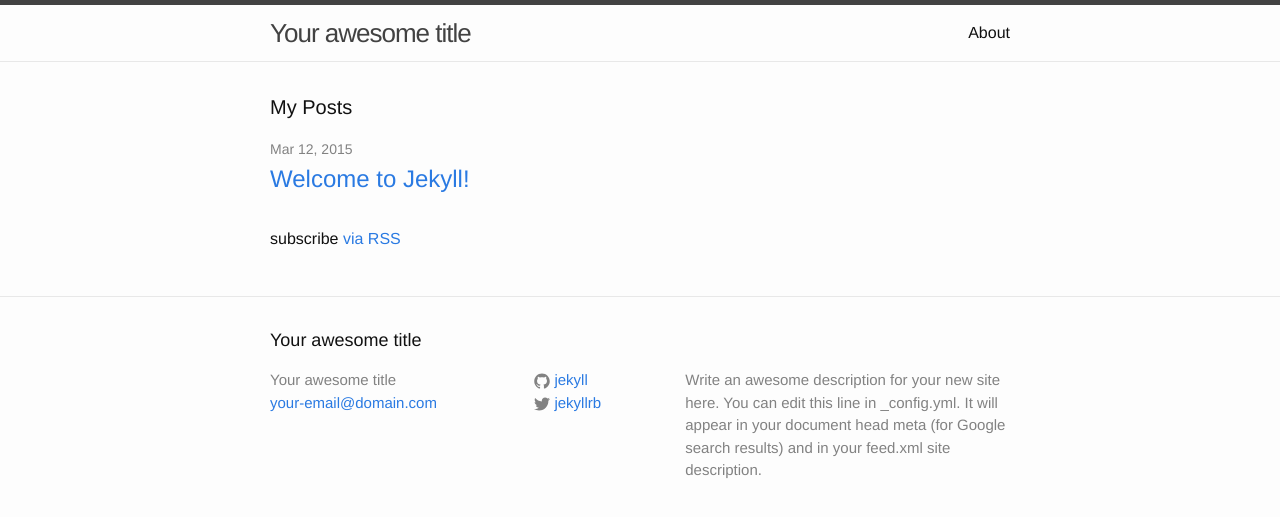
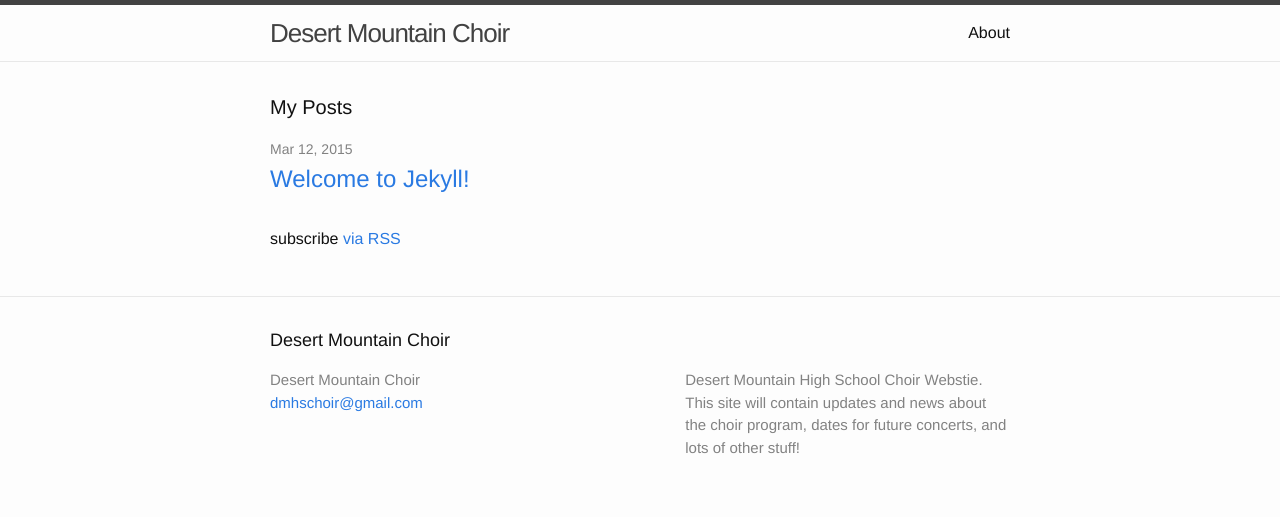
Before and after one commit to dmhschoir/dmhschoir.github.io, a Jekyll site: the page built from index.html, in a window 1280 px wide. Shown: the top 517 px of the page. Built offline with Jekyll 4.4.1, drawn with Linux system fonts in a browser that asks for light colours.

Commit message:
Elemental Changes
Changed titles and descriptions

```diff
--- a/_config.yml
+++ b/_config.yml
@@ -1,14 +1,14 @@
 # Site settings
-title: Your awesome title
-email: your-email@domain.com
+title: Desert Mountain Choir
+email: dmhschoir@gmail.com
 description: > # this means to ignore newlines until "baseurl:"
-  Write an awesome description for your new site here. You can edit this
-  line in _config.yml. It will appear in your document head meta (for
-  Google search results) and in your feed.xml site description.
+  Desert Mountain High School Choir Webstie. This site will contain
+  updates and news about the choir program, dates for future concerts,
+  and lots of other stuff!
 baseurl: "" # the subpath of your site, e.g. /blog/
-url: "http://yourdomain.com" # the base hostname & protocol for your site
-twitter_username: jekyllrb
-github_username:  jekyll
+url: "http://dmhschoir.com" # the base hostname & protocol for your site
+# twitter_username: jekyllrb
+# github_username:  jekyll
 
 # Build settings
 markdown: kramdown
```
